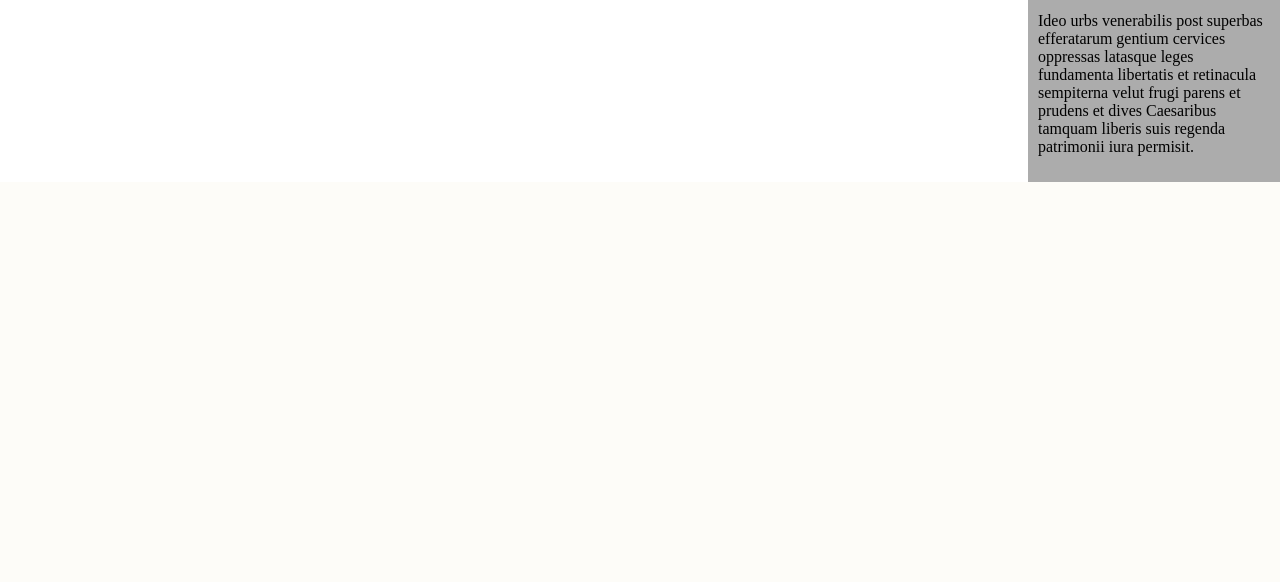
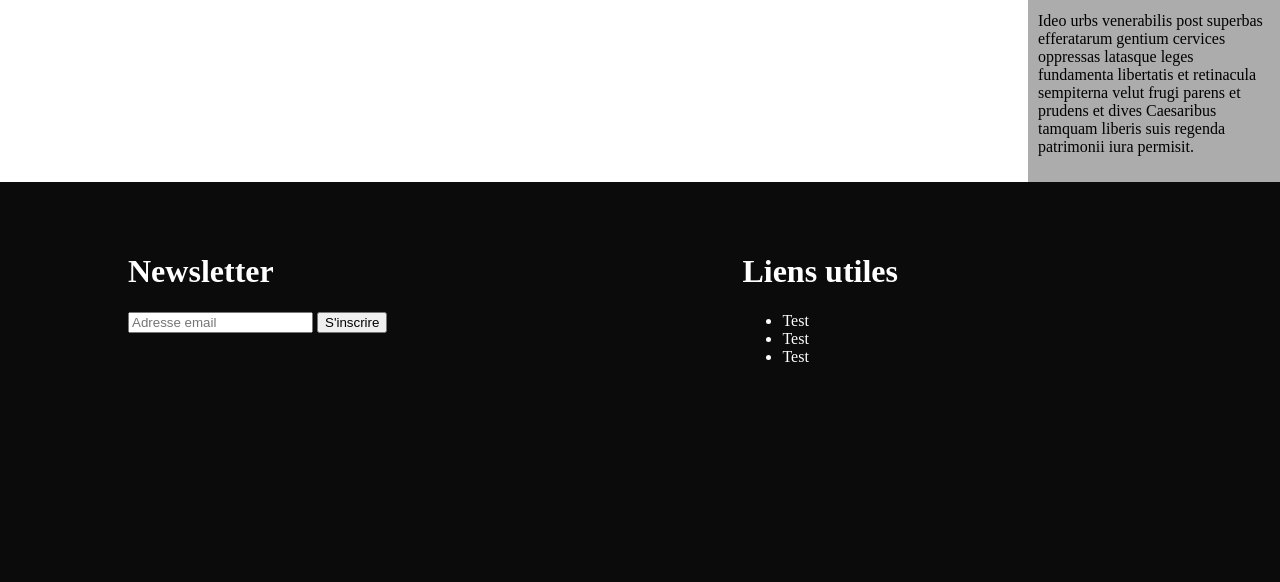
Before and after one commit to AsthomSacra/site_lesamazones, a PHP site: page / in a window 1280 px wide. Shown: the part 1500-2082 px from the top of the page. Before the commit the page ends 1682 px from the top, so only its background shows below. Run offline with PHP 8.4, Linux system fonts and the light colour scheme.

Commit message:
Add files via upload
Maj home (html css)

```diff
--- a/dev/css/styles.css
+++ b/dev/css/styles.css
@@ -104,3 +104,24 @@ a{ text-decoration:none; }
 	background-color: #ACACAC;
 	z-index: 1;
 }
+
+
+
+.footer{
+	background-color: #0B0B0B;
+	color:#FFF;
+	height:400px;
+}
+.footer .container{
+	width:80%;
+	display:flex;
+	flex-direction: row;
+	margin:auto;
+	padding-top: 50px;
+}
+.footer .footer-newsletter{
+	width:60%;
+}
+.footer .footer-liens{
+	width:40%;
+}
--- a/dev/src/view/ViewHome.php
+++ b/dev/src/view/ViewHome.php
@@ -85,6 +85,26 @@
 		</div>
 	</div>
 
+	<footer class="footer">
+		<div class="container">
+			<div class="footer-newsletter">
+				<h1>Newsletter</h1>
+				<form>
+					<input type="email" id="mail" name="user_mail" placeholder="Adresse email" required />
+					<button type="submit">S'inscrire</button>
+				</form>
+			</div>
+			<div class="footer-liens">
+				<h1>Liens utiles</h1>
+				<ul>
+					<li>Test</li>
+					<li>Test</li>
+					<li>Test</li>
+				</ul>
+			</div>
+		</div>
+	</footer>
+
 
 
 </body>
```
